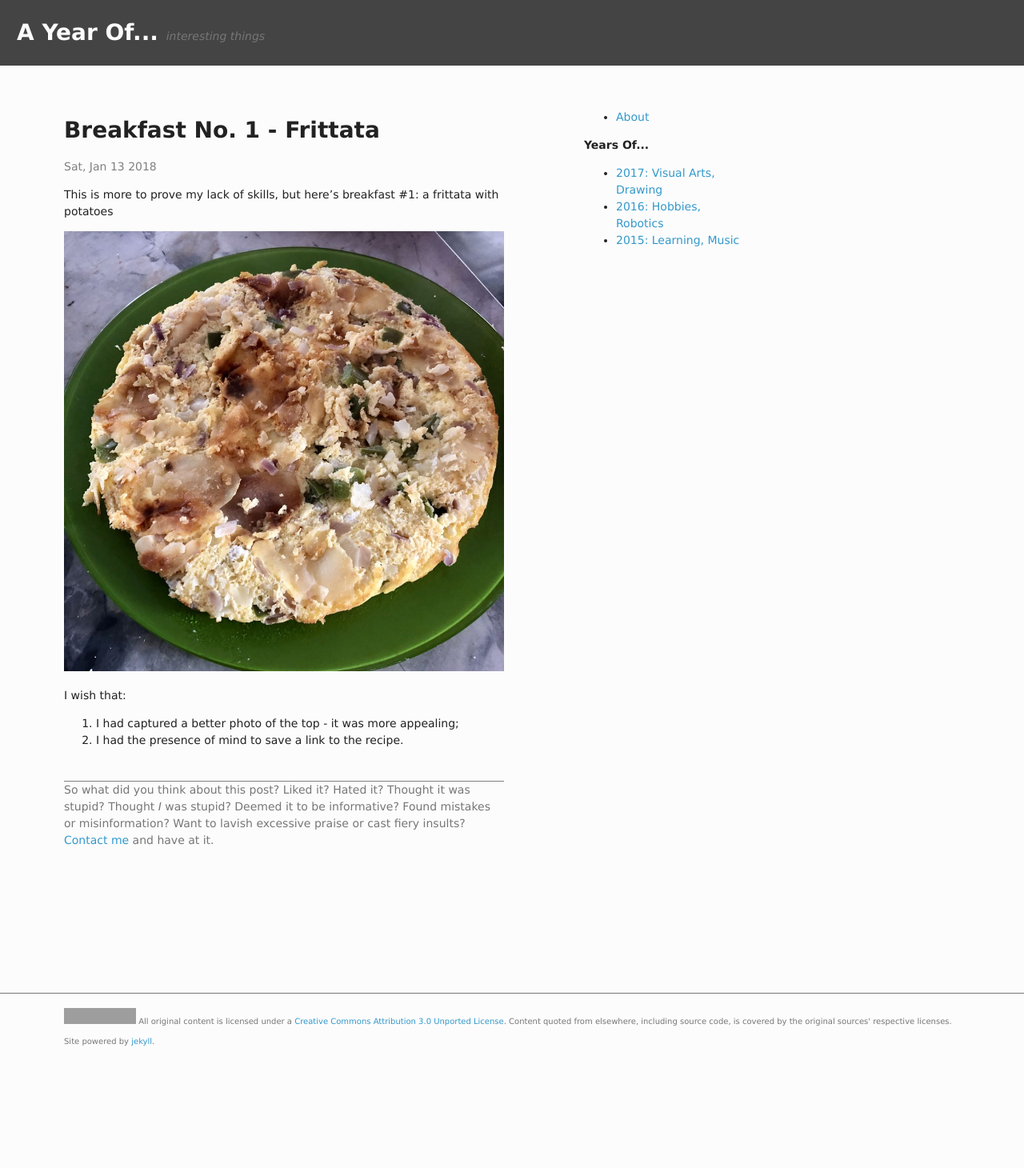
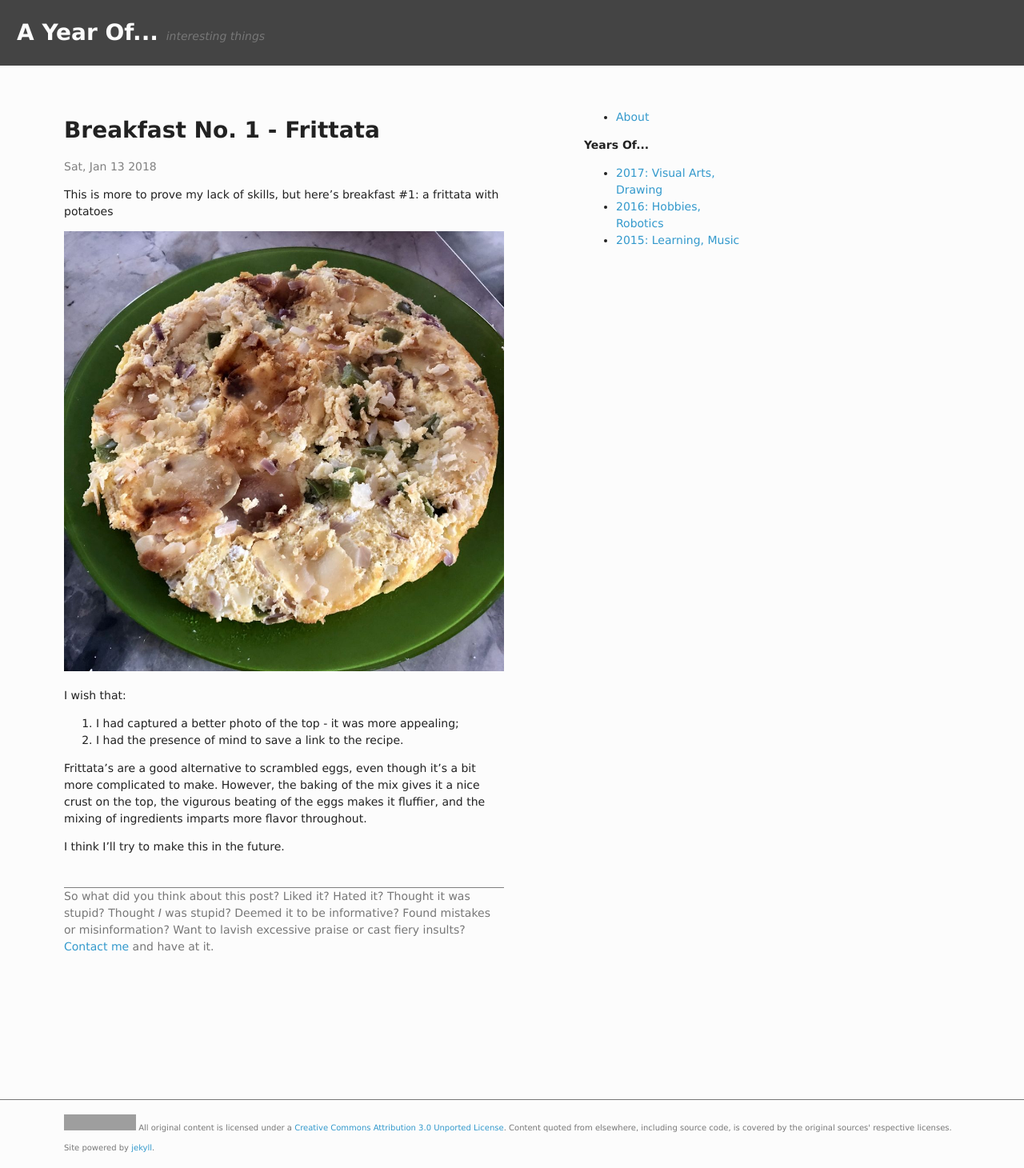
Before and after one commit to AYearOf/ayearof.github.io, a Jekyll site: the page built from _posts/2018-01-13-breakfast_no_1-frittata.md, in a window 1280 px wide. Shown: the whole page at 80% size. Built offline with Jekyll 4.4.1, drawn with Linux system fonts in a browser that asks for light colours; before the commit the page ends 1327 px from its top, so only the background shows below that; grey boxes are pictures that could not be loaded.

Commit message:
more details

```diff
--- a/_posts/2018-01-13-breakfast_no_1-frittata.md
+++ b/_posts/2018-01-13-breakfast_no_1-frittata.md
@@ -13,3 +13,11 @@ I wish that:
 1. I had captured a better photo of the top -
   it was more appealing;
 2. I had the presence of mind to save a link to the recipe.
+
+Frittata's are a good alternative to scrambled eggs,
+even though it's a bit more complicated to make.
+However, the baking of the mix gives it a nice crust on the top,
+the vigurous beating of the eggs makes it fluffier,
+and the mixing of ingredients imparts more flavor throughout.
+
+I think I'll try to make this in the future.
```
